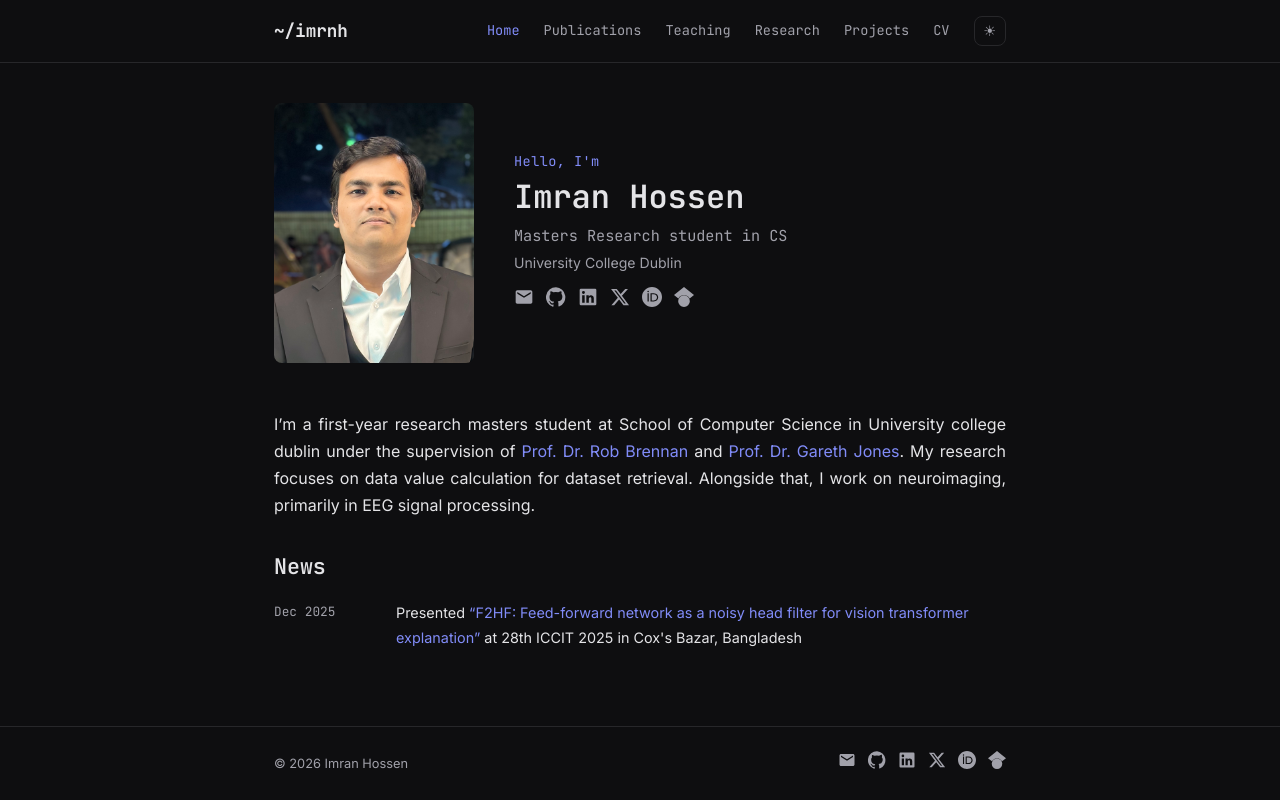
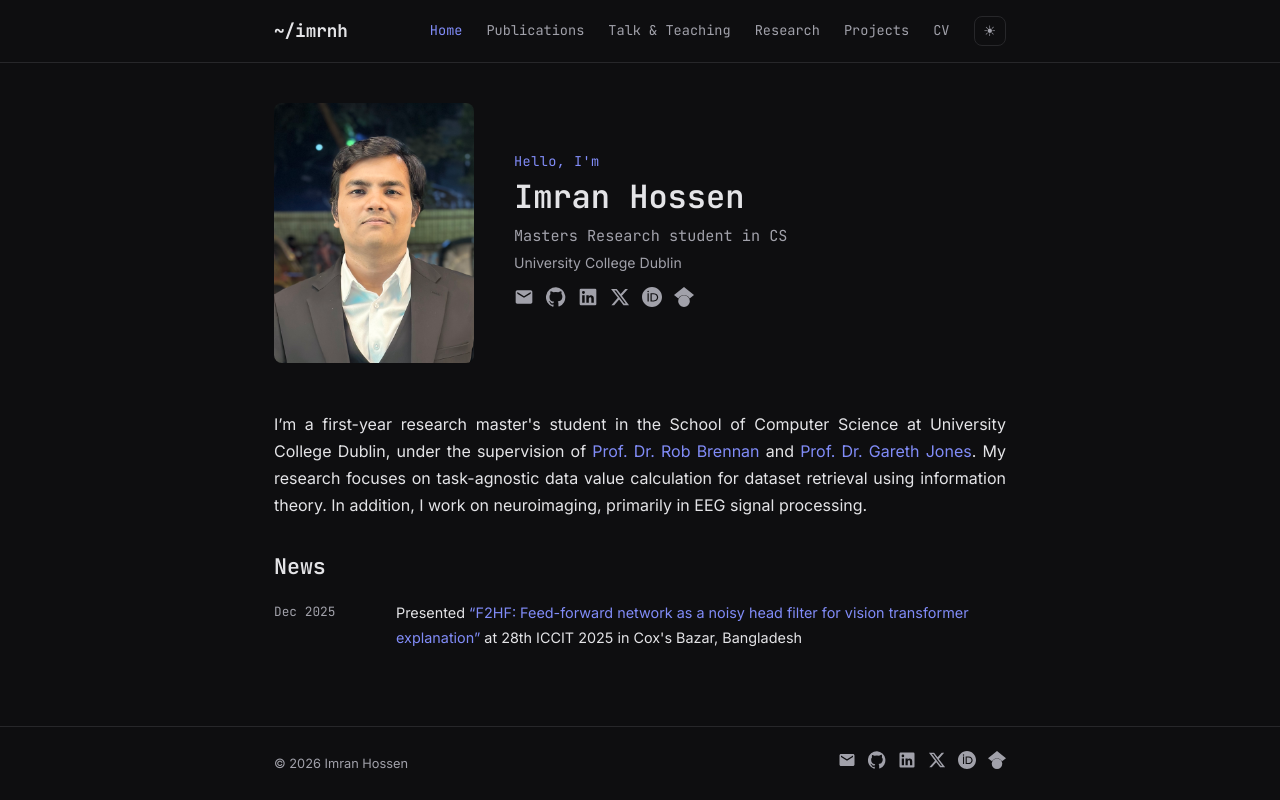
Before and after one commit to imrnh/imrnh.github.io, an Eleventy site: page src/index.html in a window 1280 px wide. Built offline with nearby package versions, Linux system fonts and the light colour scheme; Eleventy itself is replaced by a stand-in of ours; files that its build step writes are made by us from their sources.

Commit message:
Updated bio in Homepage

```diff
--- a/src/_includes/base.njk
+++ b/src/_includes/base.njk
@@ -21,7 +21,7 @@
                 <div class="nav-links" id="nav-links">
                     <a href="/" {% if page.url == '/' %}class="active"{% endif %}>Home</a>
                     <a href="/publications/" {% if page.url == '/publications/' %}class="active"{% endif %}>Publications</a>
-                    <a href="/teaching/" {% if page.url == '/teaching/' %}class="active"{% endif %}>Teaching</a>
+                    <a href="/teaching/" {% if page.url == '/teaching/' %}class="active"{% endif %}>Talk & Teaching</a>
                     <a href="/research/" {% if page.url == '/research/' %}class="active"{% endif %}>Research</a>
                     <a href="/projects/" {% if page.url == '/projects/' %}class="active"{% endif %}>Projects</a>
                     <a href="/cv/" {% if page.url == '/cv/' %}class="active"{% endif %}>CV</a>
--- a/src/index.html
+++ b/src/index.html
@@ -51,12 +51,12 @@ title: Imran Hossen
         </div>
     </div>
 </section>
-<section class="bio mb-2">I’m a first-year research masters student at School of Computer Science in University college
-    dublin under the supervision of
+<section class="bio mb-2">I’m a first-year research master's student in the School of Computer Science at University
+    College Dublin, under the supervision of
     <a href="https://people.ucd.ie/rob.brennan">Prof. Dr. Rob Brennan</a> and <a
         href="https://www.maynoothuniversity.ie/people/gareth-jones">Prof. Dr. Gareth Jones</a>.
-    My research focuses on data value calculation for dataset retrieval. Alongside that, I work on neuroimaging,
-    primarily in EEG signal processing.
+    My research focuses on task-agnostic data value calculation for dataset retrieval using information theory. In
+    addition, I work on neuroimaging, primarily in EEG signal processing.
 </section>
 <section class="mt-2">
     <h2>News</h2>
```
